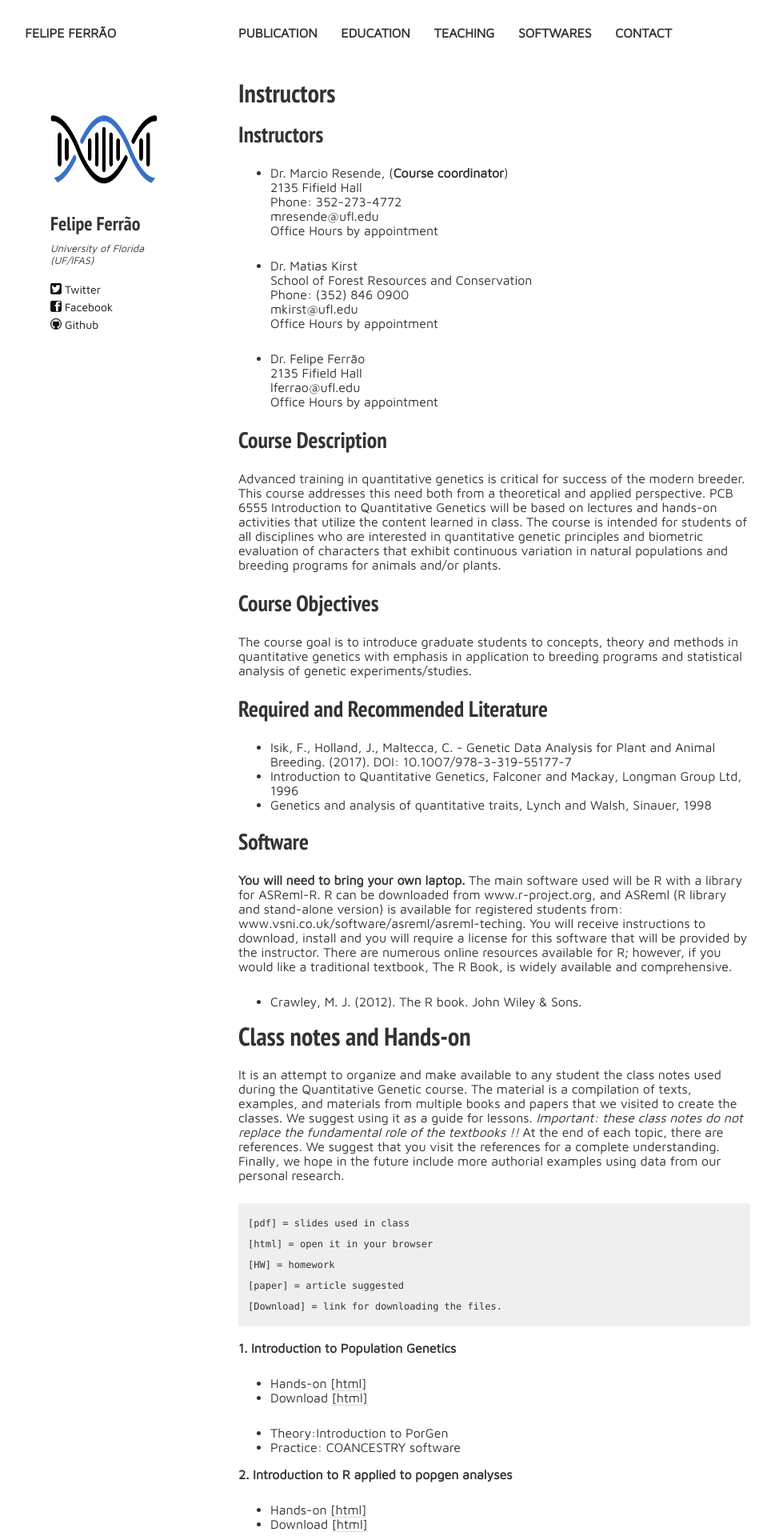
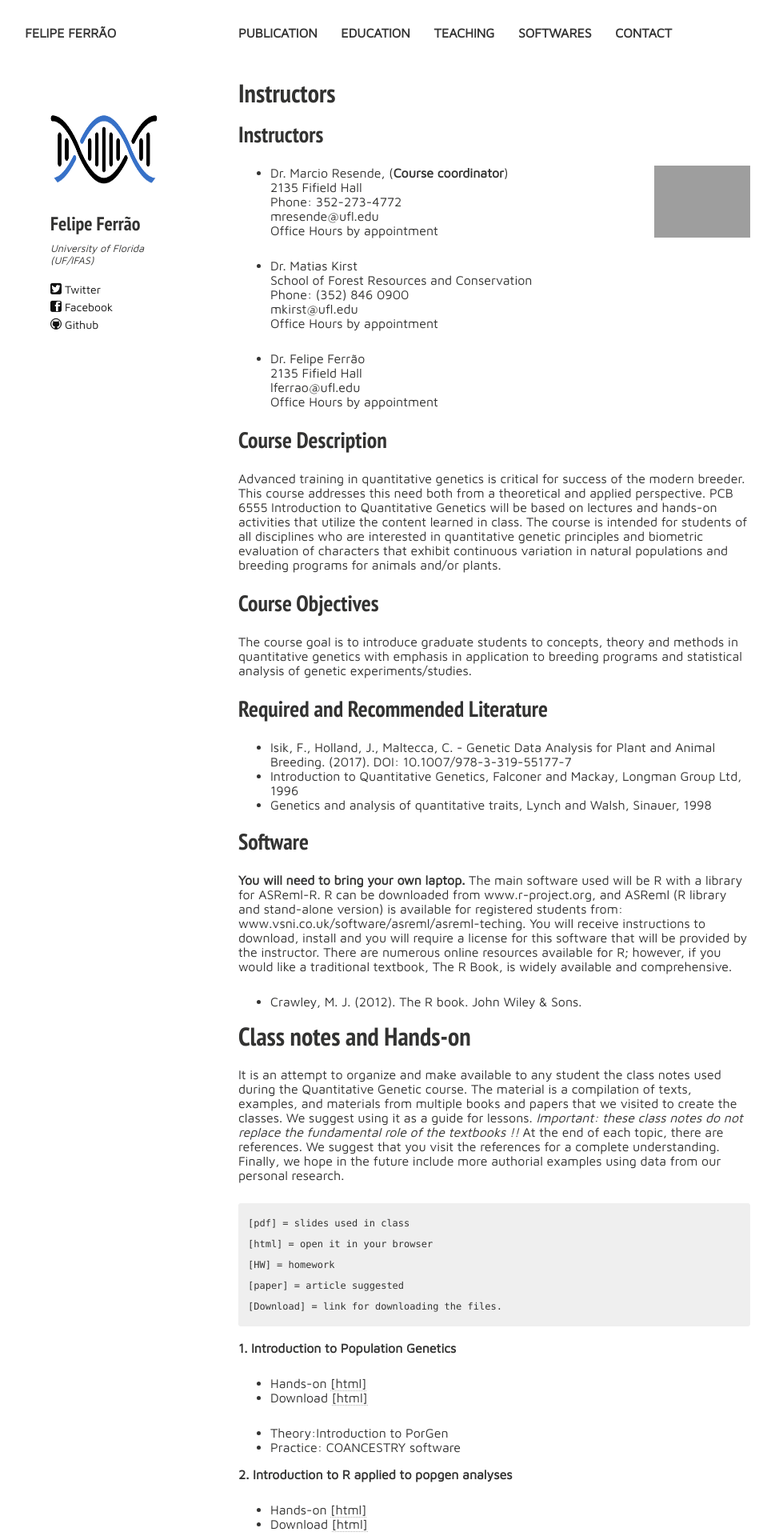
Before and after one commit to lfelipe-ferrao/lfelipe-ferrao.github.io, a Jekyll site: the page built from class/quantGenetic/index.md, in a window 1280 px wide. Shown: the top 1920 px of the page at 80% size, without its empty margins (22-991 px from the left). Built offline with Jekyll 4.4.1, drawn with Linux system fonts in a browser that asks for light colours; nearby versions of some CDN libraries; our own code applies the rules of GitHub Pages for plain Markdown files.

Commit message:
Update index.md

```diff
--- a/class/quantGenetic/index.md
+++ b/class/quantGenetic/index.md
@@ -1,4 +1,6 @@
 ## Instructors
+
+<img src="{{ site.url }}/images/logoQG.png" width="120">{: .image-pull-right}
 
 - Dr. Marcio Resende, (**Course coordinator**)\
 2135 Fifield Hall\
```
